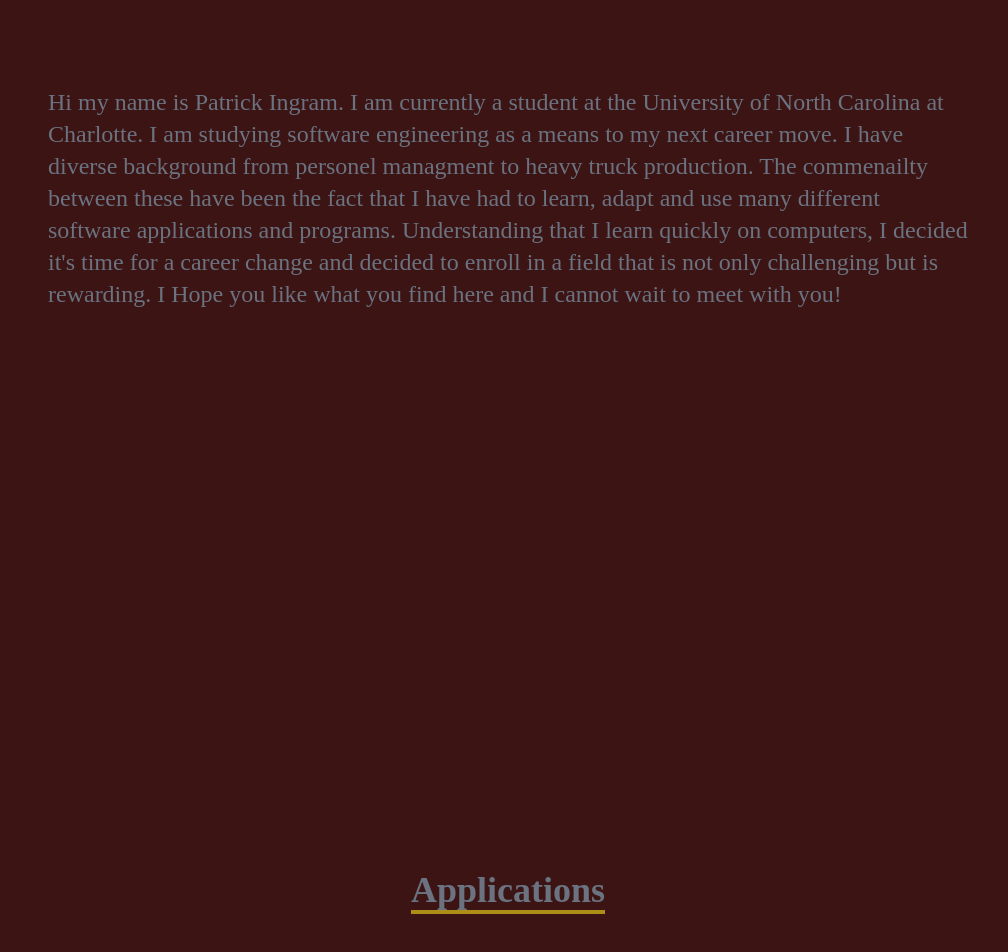
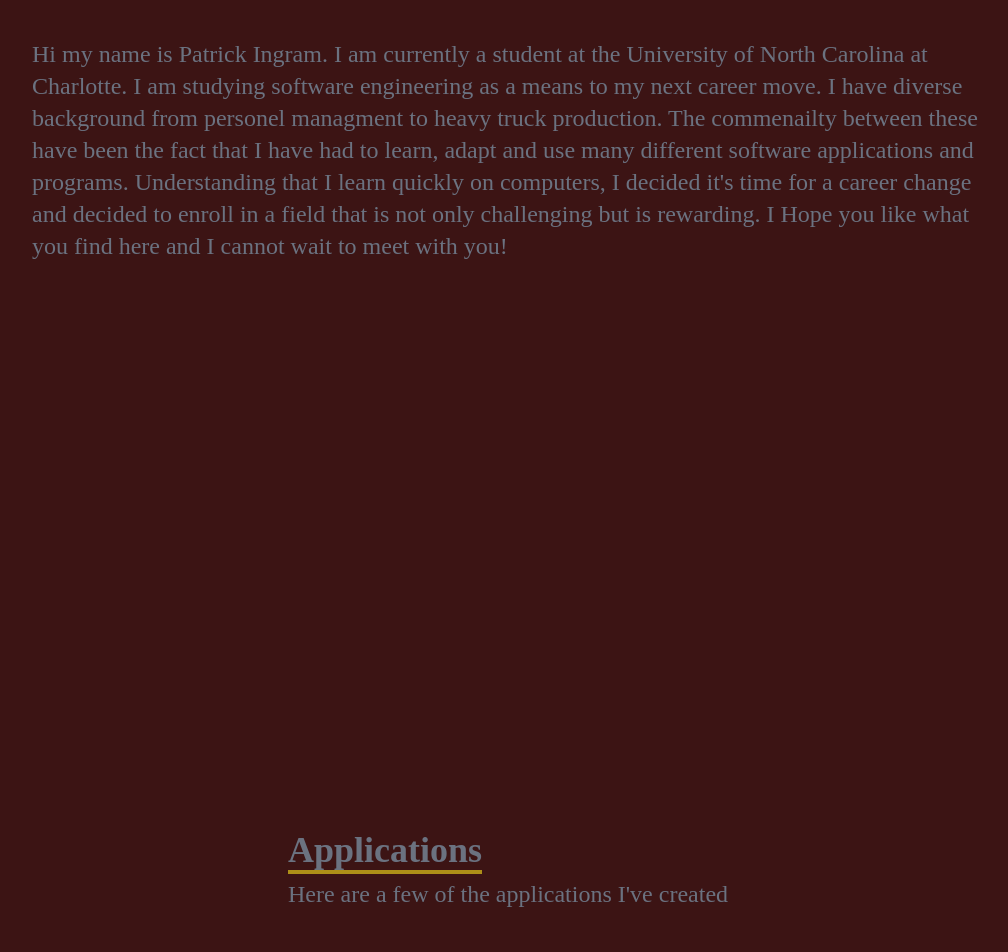
Before and after one commit to JeepingCoder/portfolio.react, a React (Create React App) app in the folder portfolio.react/: page / in a window 1280 px wide. Shown: the part 1094-2046 px from the top of the page, without its empty margins (140-1148 px from the left). Built offline with nearby package versions, Linux system fonts and the light colour scheme.

Commit message:
added applications.jsx and started styling

```diff
--- a/portfolio.react/src/components/about.jsx
+++ b/portfolio.react/src/components/about.jsx
@@ -5,16 +5,16 @@
   return (
     <div name="about" className="w-full h-screen bg-[#3c1414] text-gray-500">
       <div className="flex flex-col justify-center items-center w-full h-full">
-        <div className="max-w-[1000px] w-full px-4 grid gird-cols-2 gap-8">
+        <div>
           <div className="sm-text-right pb-8 pl-4">
             <p className="text-4xl font-bold inline border-b-4 border-[#ad8f18]">
               About
             </p>
             <h1 className="text-2xl py-2 ">Take a minute to get to know me!</h1>
           </div>
-          <div>
-          {/* <img className="rounded-full" src{head} alt="logo image" style={{ width: "155px" }} /> */}
-          </div>
+          {/* <div>
+          <img className="rounded-full" src{head} alt="logo image" style={{ width: "155px" }} />
+          </div> */}
           <div>
         </div>
         <div className="max-w-[1000px] w-full px-4 grid gird-cols-2 gap-8">
--- a/portfolio.react/src/components/applications.jsx
+++ b/portfolio.react/src/components/applications.jsx
@@ -7,10 +7,21 @@
       className="w-full h-screen bg-[#3c1414] text-gray-500"
     >
       <div className="flex flex-col justify-center items-center w-full h-full">
-      <div className="sm-text-right pb-8 pl-4">
-      <p className="text-4xl font-bold
-       inline border-b-4 border-[#ad8f18]">Applications</p>
-      </div>
+        <div>
+          <div className="sm-text-right pb-8 pl-4">
+            <p className="text-4xl font-bold inline border-b-4 border-[#ad8f18]">
+              Applications
+            </p>
+            <h1 className="text-2xl py-2 ">
+              Here are a few of the applications I've created
+            </h1>
+          </div>
+          <div></div>
+          <div className="max-w-[1000px] w-full px-4 grid gird-cols-2 gap-8"></div>
+          <div className="sm-text-right pb-8 pl-4">
+
+          </div>
+        </div>
       </div>
     </div>
   );
```
